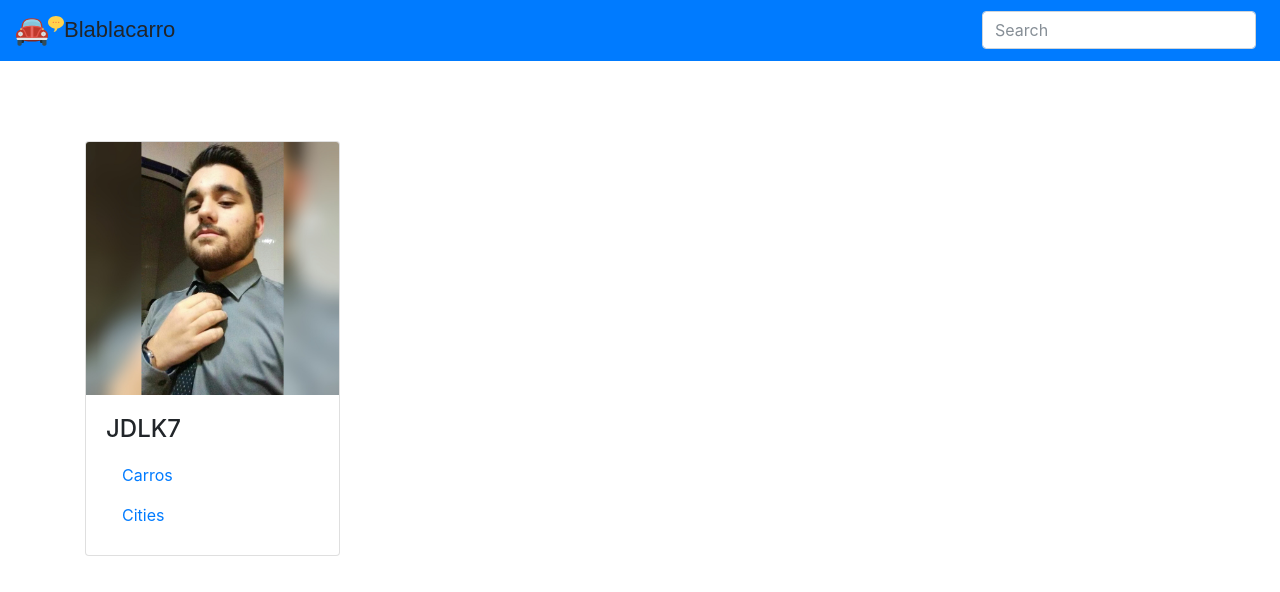
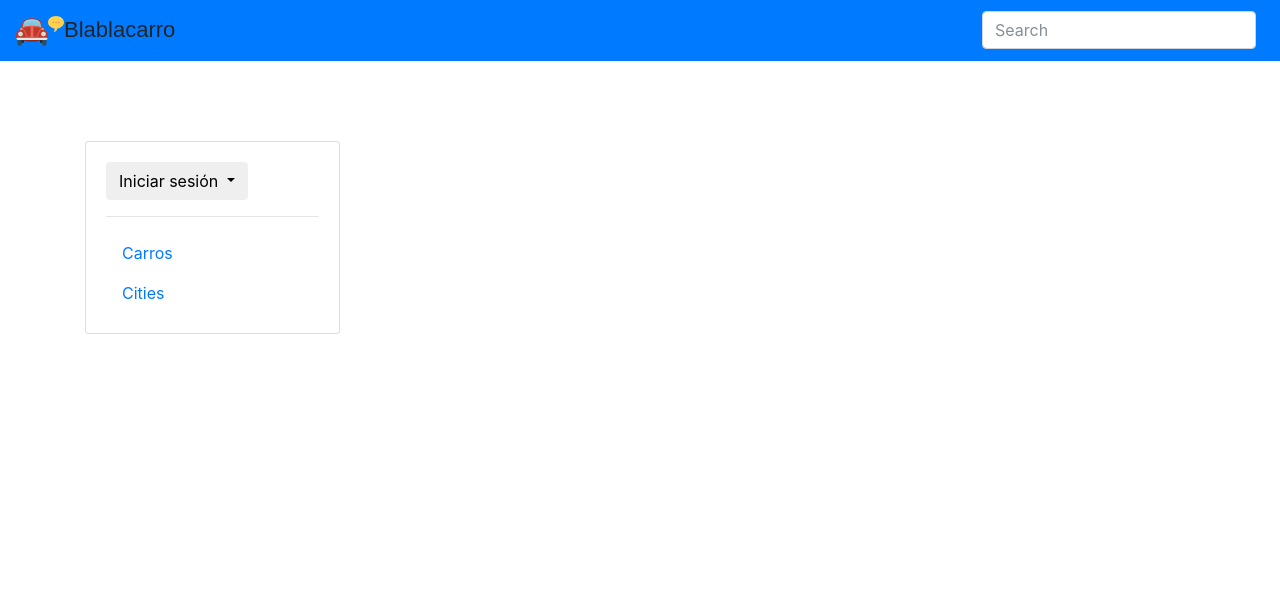
Before and after one commit to JDLK7/blablacarro-vue, a Vue app: page /#/ in a window 1280 px wide. Shown: the top 592 px of the page. Built offline with nearby package versions, Linux system fonts and the light colour scheme.

Commit message:
Componente login implementado en sidebar

```diff
--- a/src/App.vue
+++ b/src/App.vue
@@ -35,9 +35,11 @@ export default {
   },
   data() {
     return {
+      /*
       user: {
         login: 'JDLK7',
       },
+      */
       pages: [
         { title: 'Carros', url: '/carros' },
         { title: 'Cities', url: '/cities' },
--- /dev/null
+++ b/src/components/Login.vue
@@ -0,0 +1,39 @@
+<template>
+  <div class="btn-group">
+    <button type="button" class="btn btn-default dropdown-toggle" data-toggle="dropdown" aria-haspopup="true" aria-expanded="false">
+      Iniciar sesión
+    </button>
+    <div class="dropdown-menu">
+      <div class="px-4 py-3">
+        <div class="form-group">
+          <label for="input-username">Nombre de usuario</label>
+          <input type="text" class="form-control form-control-sm" name="input-username" placeholder="Usuario">
+        </div>
+        <div class="form-group">
+          <label for="input-password">Contraseña</label>
+          <input type="password" class="form-control form-control-sm" name="input-password" placeholder="Contraseña">
+        </div>
+        <button type="submit" class="btn btn-primary">Login</button>
+      </div>
+      <div class="dropdown-divider"></div>
+      <a class="dropdown-item" href="#">Registro</a>
+    </div>
+  </div>
+</template>
+
+<script>
+export default {
+  name: 'Login',
+};
+</script>
+
+<style scoped>
+  button[type="submit"] {
+    display: block;
+    margin: 0 auto;
+  }
+
+  .dropdown-menu {
+    width: 300px;
+  }
+</style>
--- a/src/components/Sidebar.vue
+++ b/src/components/Sidebar.vue
@@ -1,8 +1,12 @@
 <template>
   <div class="card">
-    <img class="card-img-top" v-bind:src="userImage" alt="Card image cap">
+    <img v-if="user" class="card-img-top" v-bind:src="userImage" alt="Card image cap">
     <div class="card-body">
-      <h4 class="card-title">{{ user.login }}</h4>
+      <h4 v-if="user" class="card-title">{{ user.login }}</h4>
+      <template v-else>
+        <login></login>
+      </template>
+      <hr>
       <div class="nav flex-column nav-pills" id="v-pills-tab" role="tablist" aria-orientation="vertical">
         <router-link v-bind:to="page.url" v-for="page in pages" v-bind:key="page.title"
             class="nav-link" data-toggle="pill" role="tab" aria-selected="false">
@@ -14,12 +18,21 @@
 </template>
 
 <script>
+import Login from './Login';
+
 export default {
   name: 'Sidebar',
   props: ['user', 'pages'],
+  components: {
+    login: Login,
+  },
+  data() {
+    return {
+      loginIsShown: false,
+    };
+  },
   computed: {
     userImage() {
-      console.log(this.user);
       return 'static/img/user.jpeg';
     },
   },
--- a/src/main.js
+++ b/src/main.js
@@ -6,6 +6,7 @@ import VueRouter from 'vue-router';
 import App from './App';
 import Carros from './views/Carros';
 import Cities from './views/Cities';
+import Home from './views/Home';
 
 import store from './store';
 
@@ -16,6 +17,10 @@ Vue.config.productionTip = false;
 const router = new VueRouter({
   linkActiveClass: 'active',
   routes: [
+    {
+      path: '/',
+      component: Home,
+    },
     {
       path: '/carros',
       component: Carros,
```
Also changed, not shown: src/views/Home.vue (added).
